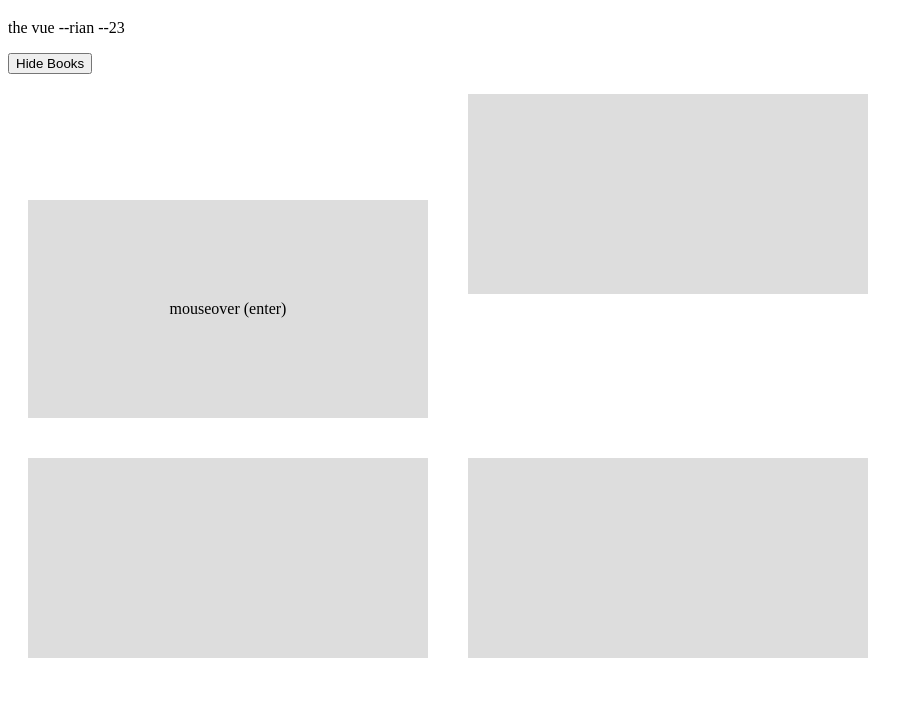
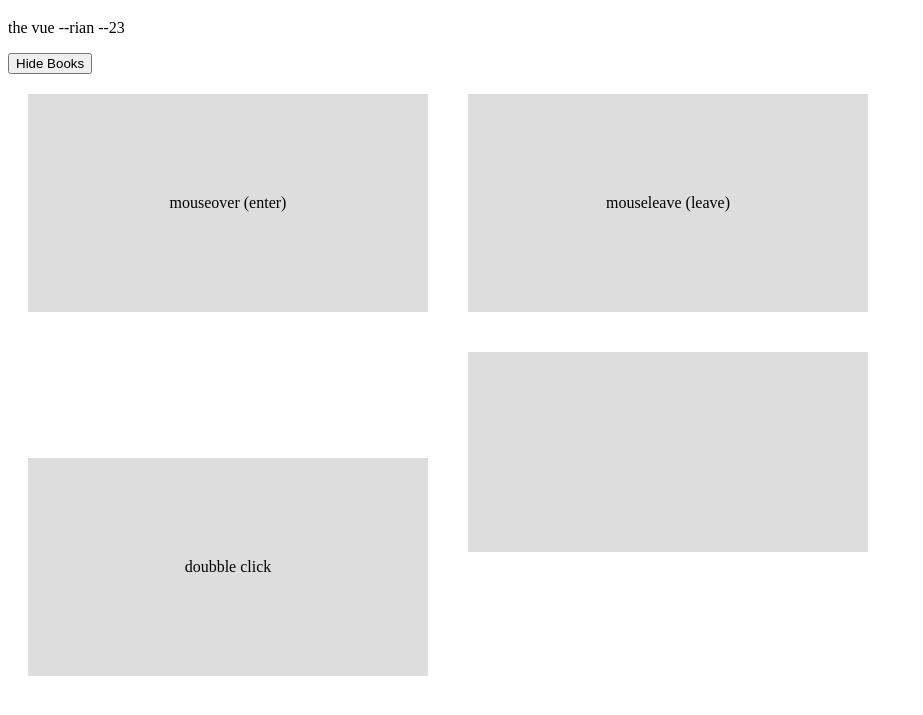
Before and after one commit to RianIslam/doing-vue, a plain HTML site: page index.html in a window 1280 px wide. Shown: the part 61-776 px from the top of the page, without its empty margins (0-923 px from the left). Drawn offline with nearby package versions, Linux system fonts and the light colour scheme.

Commit message:
@mouseleave @mouseclick

```diff
--- a/index.html
+++ b/index.html
@@ -34,8 +34,8 @@
 
         <br>
         <div class="box" @mouseover="handleEvent">mouseover (enter)</div>
-        <div class="box"></div>
-        <div class="box"></div>
+        <div class="box" @mouseleave="handleEvent">mouseleave (leave)</div>
+        <div class="box" @mouseclick="handleEvent">doubble click</div>
         <div class="box"></div>
 
 
```
